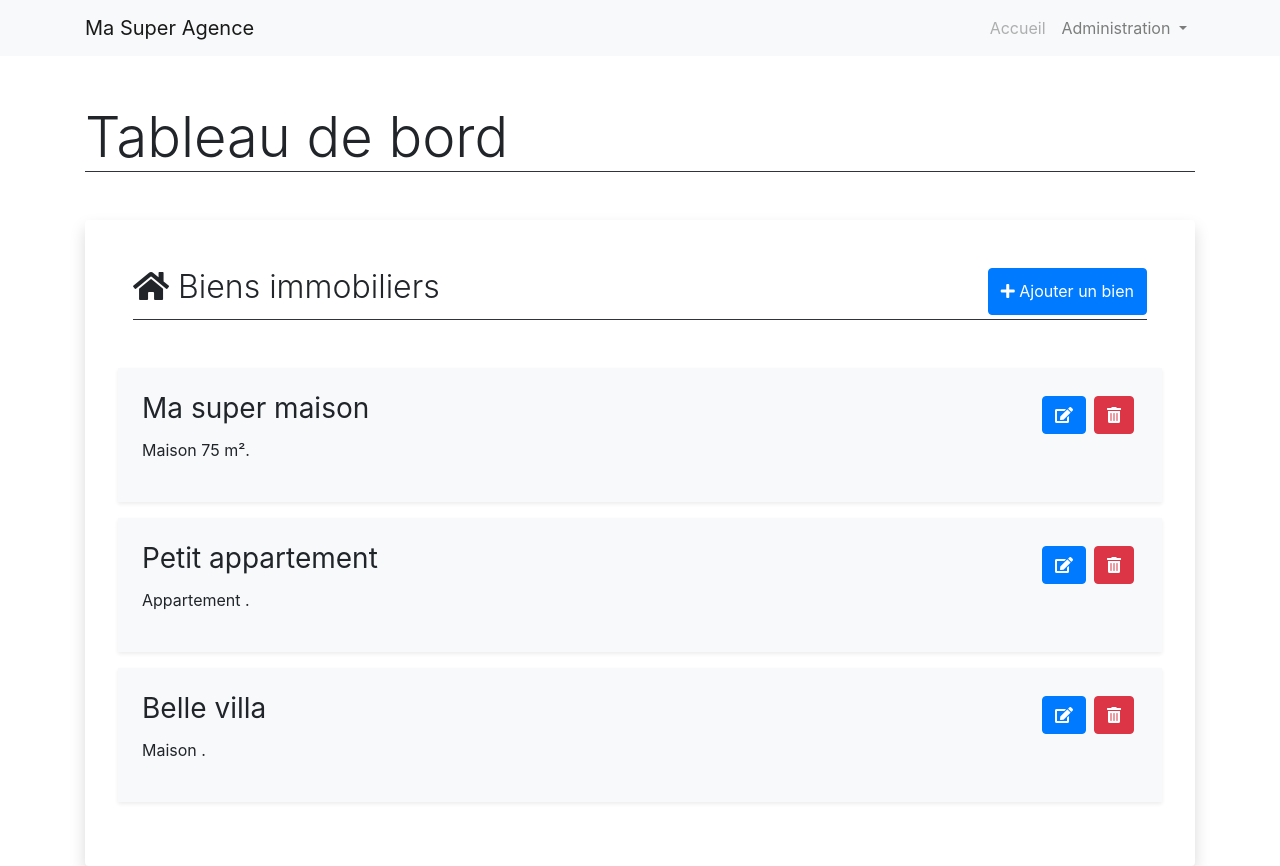
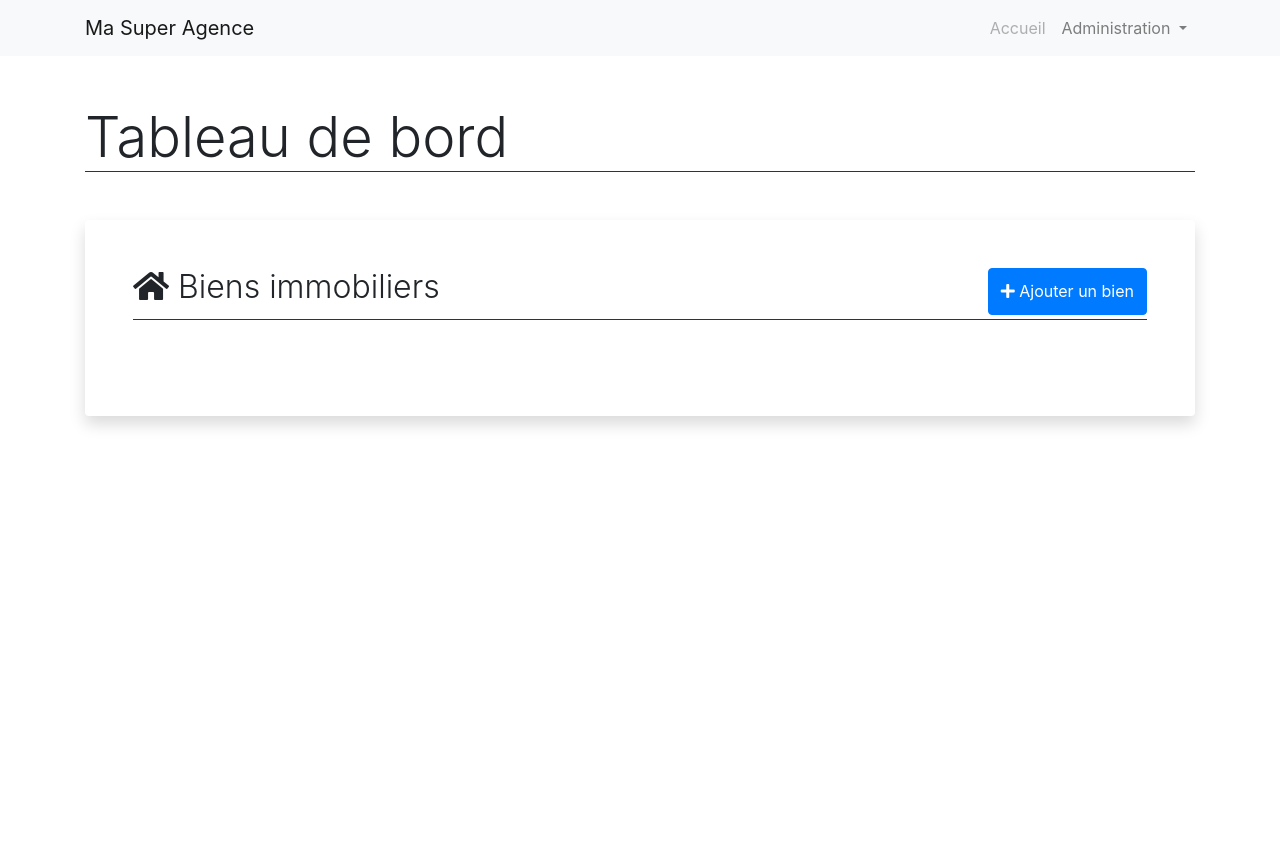
Before and after one commit to sserges/monAgence, an Angular app: page /admin/dashboard in a window 1280 px wide. After the commit the page ends 800 px from the top, so only its background shows below. Built offline with nearby package versions, Linux system fonts and the light colour scheme.

Commit message:
Models & Interfaces

```diff
--- a/src/app/admin/admin-properties/admin-properties.component.html
+++ b/src/app/admin/admin-properties/admin-properties.component.html
@@ -20,6 +20,10 @@
       </p>
       <p *ngIf="property.price && property.price !== ''">
         {{ property.price }} €
+      </p>
+      <p>
+        <span class="text-success" *ngIf="property.sold">Vendu !</span>
+        <span class="text-danger" *ngIf="!property.sold">A vendre</span>
       </p>
     </div>
   </div>
@@ -65,6 +69,13 @@
           <div class="form-group">
             <input type="text" placeholder="Prix" class="form-control" formControlName="price" />
           </div>
+          <div class="custom-control custom-switch">
+            <input type="checkbox" class="custom-control-input" id="customSwitch1" formControlName="sold">
+            <label class="custom-control-label" for="customSwitch1">
+              <span class="text-success" *ngIf="propertiesForm.value.sold">Vendu</span>
+              <span class="text-danger" *ngIf="!propertiesForm.value.sold">A vendre</span>
+            </label>
+          </div>
         </div>
         <div class="modal-footer">
           <button type="button" class="btn btn-secondary" data-dismiss="modal">Annuler</button>
--- a/src/app/admin/admin-properties/admin-properties.component.ts
+++ b/src/app/admin/admin-properties/admin-properties.component.ts
@@ -4,6 +4,7 @@ import { Subscription } from 'rxjs';
 import * as $ from 'jquery';
 
 import { PropertiesService } from 'src/app/services/properties.service';
+import { Property } from 'src/app/interfaces/property';
 
 
 @Component({
@@ -15,7 +16,7 @@ export class AdminPropertiesComponent implements OnInit {
 
   propertiesForm: FormGroup;
   propertiesSubscription: Subscription;
-  properties: any[] = [];
+  properties: Property[] = [];
   indexToRemove;
   indexToUpdate;
   editMode = false;
@@ -28,7 +29,7 @@ export class AdminPropertiesComponent implements OnInit {
   ngOnInit() {
     this.initPropertiesForm();
     this.propertiesSubscription = this.propertiesService.propertiesSubject.subscribe(
-      data => {
+      (data: Property[]) => {
         this.properties = data;
       }
     );
@@ -43,12 +44,13 @@ export class AdminPropertiesComponent implements OnInit {
       surface: ['', Validators.required],
       rooms: ['', Validators.required],
       description: '',
-      price: ['', Validators.required]
+      price: ['', Validators.required],
+      sold: ''
     });
   }
 
   onSubmitPropertiesForm() {
-    const newProperty = this.propertiesForm.value;
+    const newProperty: Property = this.propertiesForm.value;
     if (this.editMode) {
       this.propertiesService.updateProperty(newProperty, this.indexToUpdate);
     } else {
@@ -72,7 +74,7 @@ export class AdminPropertiesComponent implements OnInit {
     $('#deletePropertyModal').modal('hide');
   }
 
-  onEditProperty(property) {
+  onEditProperty(property: Property) {
     this.editMode = true;
     $('#propertiesFormModal').modal('show');
 
@@ -82,6 +84,7 @@ export class AdminPropertiesComponent implements OnInit {
     this.propertiesForm.get('rooms').setValue(property.rooms);
     this.propertiesForm.get('description').setValue(property.description);
     this.propertiesForm.get('price').setValue(property.price);
+    this.propertiesForm.get('sold').setValue(property.sold);
     const index = this.properties.findIndex(
       (propertyEl) => {
         if (propertyEl === property) {
--- /dev/null
+++ b/src/app/interfaces/property.ts
@@ -0,0 +1,9 @@
+export interface Property {
+  title: string;
+  category: string;
+  surface: string;
+  rooms: string;
+  description?: string;
+  price: string;
+  sold: boolean;
+}
--- a/src/app/services/properties.service.ts
+++ b/src/app/services/properties.service.ts
@@ -1,31 +1,15 @@
 import { Injectable } from '@angular/core';
-import { Observable, Subject } from 'rxjs';
+import { Subject } from 'rxjs';
+import { Property } from '../interfaces/property';
 
 @Injectable({
   providedIn: 'root'
 })
 export class PropertiesService {
 
-  properties = [
-    {
-      title: 'Ma super maison',
-      category: 'Maison',
-      sold: true,
-      surface: 75
-    },
-    {
-      title: 'Petit appartement',
-      category: 'Appartement',
-      sold: false
-    },
-    {
-      title: 'Belle villa',
-      category: 'Maison',
-      sold: true
-    }
-  ];
+  properties: Property[] = [];
 
-  propertiesSubject = new Subject<any[]>();
+  propertiesSubject = new Subject<Property[]>();
 
   constructor() { }
 
@@ -36,7 +20,7 @@ export class PropertiesService {
   getProperties() {
   }
 
-  createProperty(property) {
+  createProperty(property: Property) {
     this.properties.push(property);
   }
 
@@ -44,7 +28,7 @@ export class PropertiesService {
     this.properties.splice(index, 1);
   }
 
-  updateProperty(property, index) {
+  updateProperty(property: Property, index) {
     this.properties[index] = property;
   }
 }
```
Also changed, not shown: src/app/models/Property.model.ts (added, +11 -0 lines).
